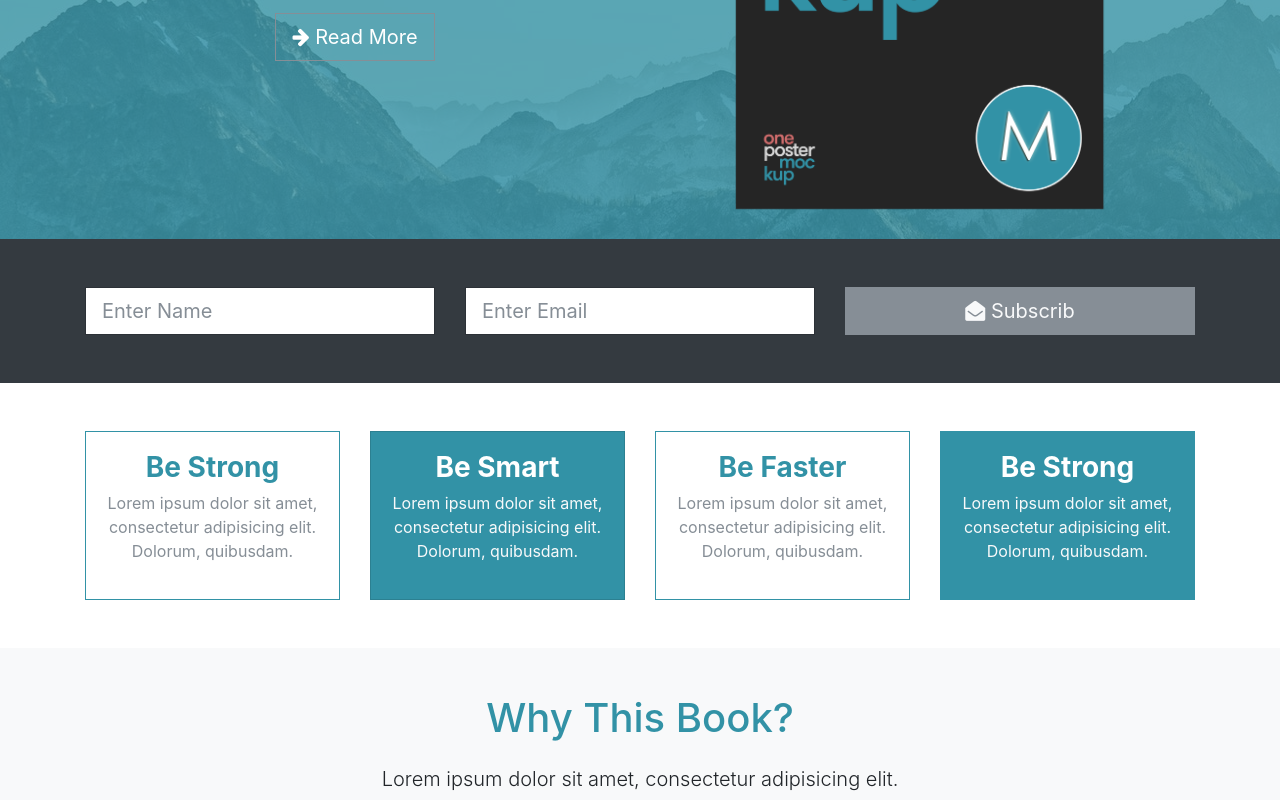
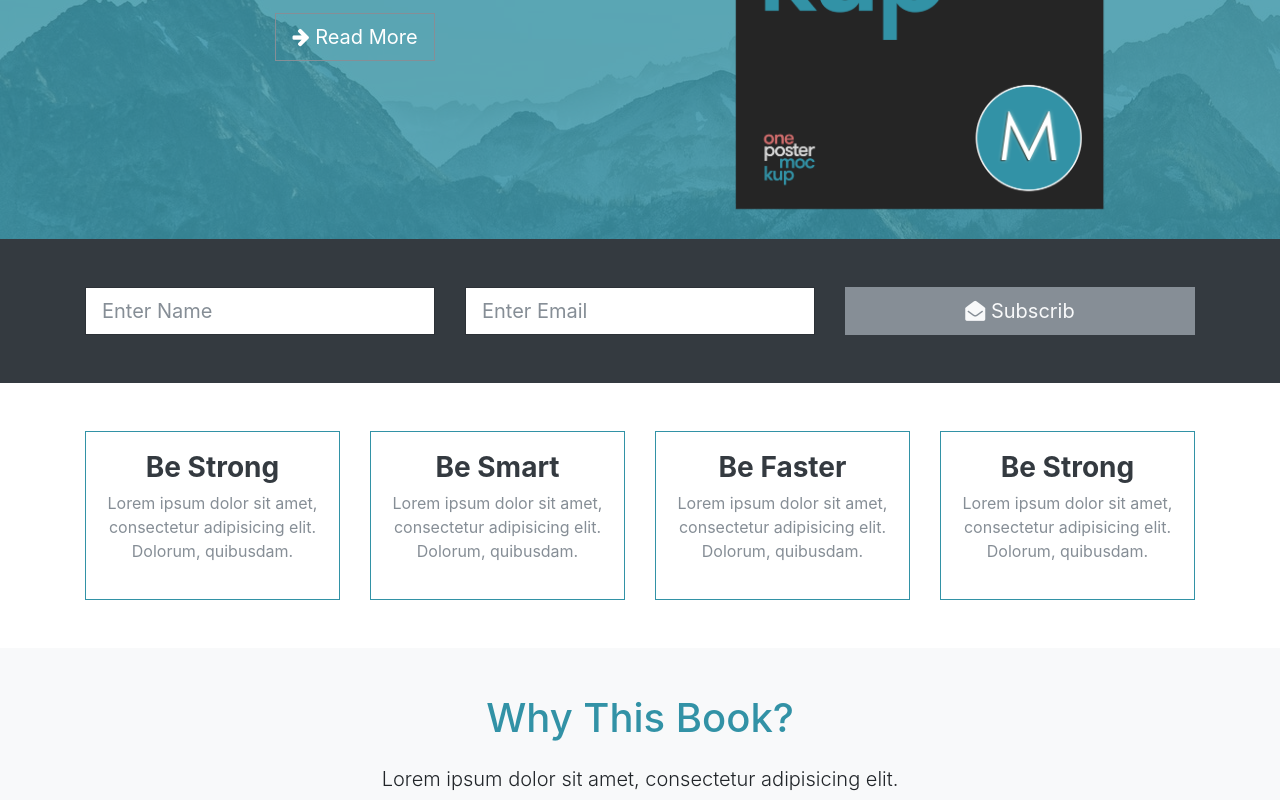
Before and after one commit to ashishsiot/Books, a plain HTML site: page index.html in a window 1280 px wide. Shown: the part 466-1266 px from the top of the page. Drawn offline with Linux system fonts and the light colour scheme.

```diff
--- a/index.html
+++ b/index.html
@@ -79,32 +79,32 @@
                <div class="col-md-3">
                    <div class="card text-center border-primary">
                       <div class="card-body">
-                        <h3 class="font-weight-bold text-primary">Be Strong</h3>
+                        <h3 class="font-weight-bold text-dark">Be Strong</h3>
                         <p class="text-muted">Lorem ipsum dolor sit amet, consectetur adipisicing elit. Dolorum, quibusdam.</p>
-                      </div>
-                </div>
-               </div>
-               <div class="col-md-3">
-                   <div class="card text-center bg-primary">
-                      <div class="card-body">
-                        <h3 class="font-weight-bold text-white">Be Smart</h3>
-                        <p class="text-light">Lorem ipsum dolor sit amet, consectetur adipisicing elit. Dolorum, quibusdam.</p>
                       </div>
                 </div>
                </div>
                <div class="col-md-3">
                    <div class="card text-center border-primary">
                       <div class="card-body">
-                        <h3 class="font-weight-bold text-primary">Be Faster</h3>
+                        <h3 class="font-weight-bold text-dark">Be Smart</h3>
                         <p class="text-muted">Lorem ipsum dolor sit amet, consectetur adipisicing elit. Dolorum, quibusdam.</p>
                       </div>
                 </div>
                </div>
                <div class="col-md-3">
-                   <div class="card text-center bg-primary border-primary">
+                   <div class="card text-center border-primary">
                       <div class="card-body">
-                        <h3 class="font-weight-bold text-white">Be Strong</h3>
-                        <p class="text-light">Lorem ipsum dolor sit amet, consectetur adipisicing elit. Dolorum, quibusdam.</p>
+                        <h3 class="font-weight-bold text-dark">Be Faster</h3>
+                        <p class="text-muted">Lorem ipsum dolor sit amet, consectetur adipisicing elit. Dolorum, quibusdam.</p>
+                      </div>
+                </div>
+               </div>
+               <div class="col-md-3">
+                   <div class="card text-center  border-primary">
+                      <div class="card-body">
+                        <h3 class="font-weight-bold text-dark">Be Strong</h3>
+                        <p class="text-muted">Lorem ipsum dolor sit amet, consectetur adipisicing elit. Dolorum, quibusdam.</p>
                       </div>
                 </div>
                </div>
```
